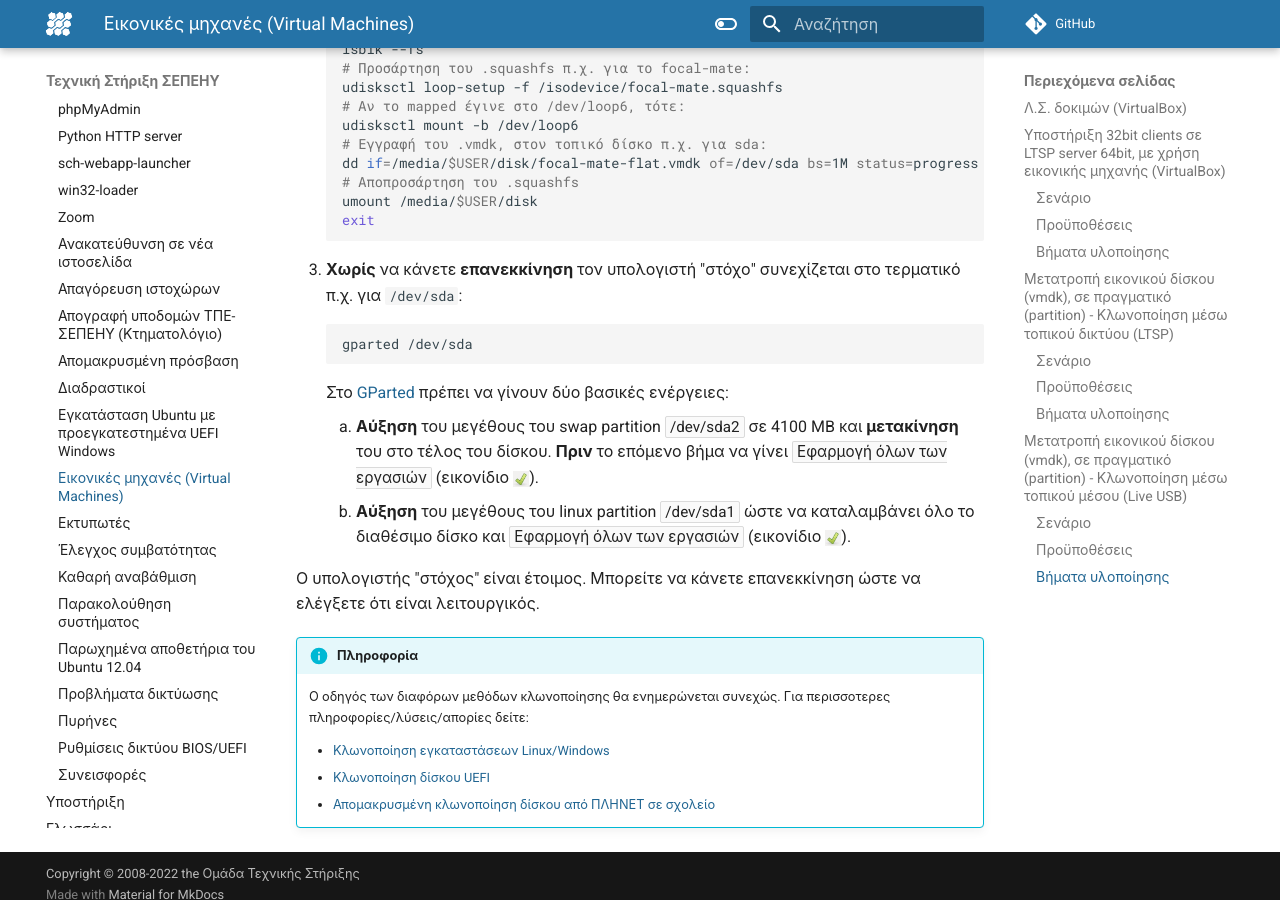
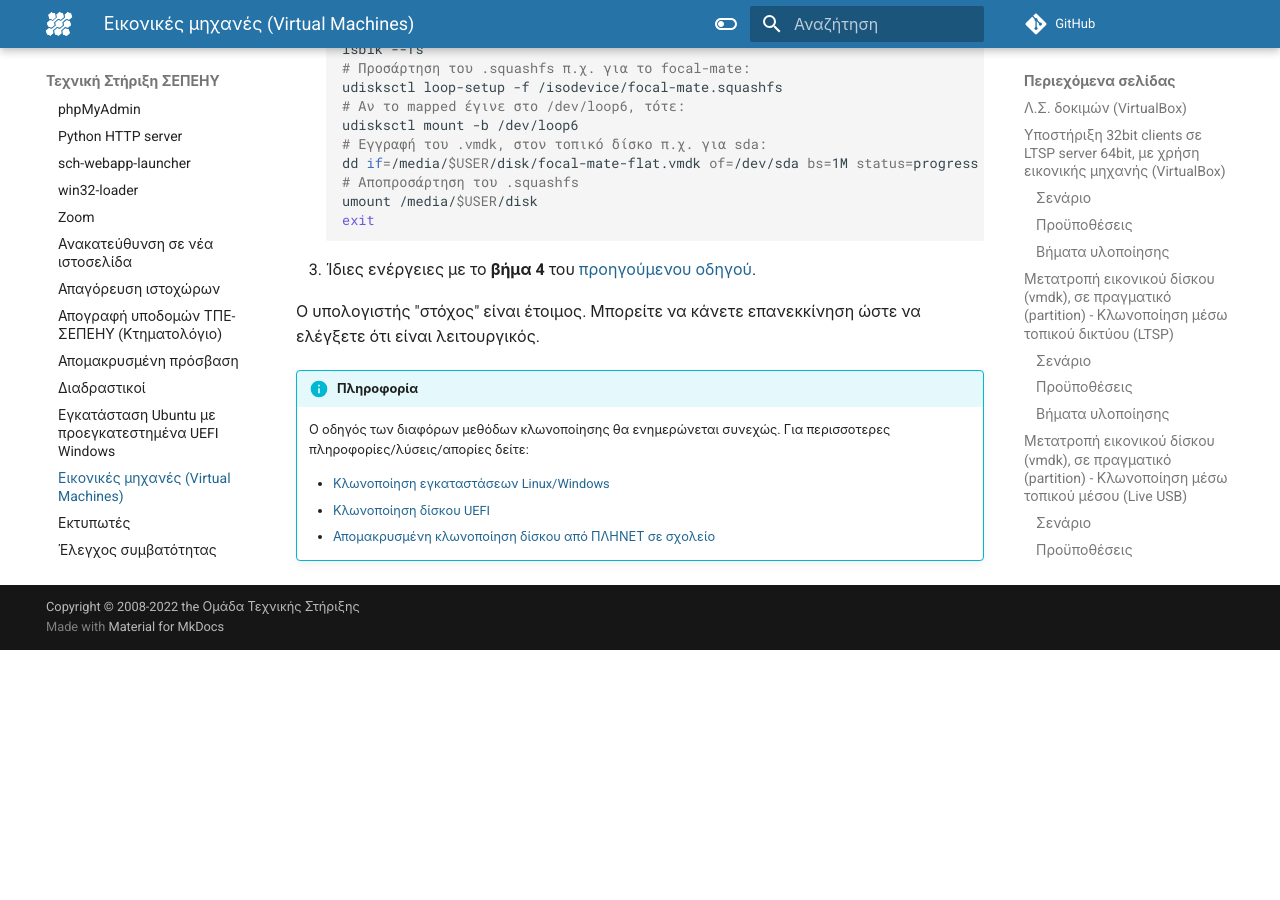
Before and after one commit to siahos/el.ltsp.org, an MkDocs documentation site: the page built from docs/guides/virtual-machines/index.md, in a window 1280 px wide and 900 px high, scrolled down 5512 px. Built offline with MkDocs 1.6.1 and Material for MkDocs 9.7.7, drawn with Linux system fonts in a browser that asks for light colours; comment, search, counter and statistics services are not loaded; after the commit the page ends 6162 px from its top, so only the background shows below that; some of the changed text lies outside the part shown.

Commit message:
update virtual-machines

````diff
--- a/docs/guides/virtual-machines/index.md
+++ b/docs/guides/virtual-machines/index.md
@@ -99,7 +99,7 @@ clients όμως θα εξυπηρετούνται από 32bit εικονικό
             γι' αυτο και **δε χρειάζεται αλλαγές στις ρυθμίσεις δικτύου της**. Έχει
             πρόσβαση στο διαδίκτυο, αλλά βρίσκεται σε άλλο υποδίκτυο (NAT).
 
-        -   Αν και στην εικονική μηχανή θα βρείτε προεγκατεστημένα τον ***Επόπτη*** και
+        -   Αν και στην εικονική μηχανή θα βρείτε προεγκατεστημένο το ***Επόπτης*** και
             τη ***Διαχείριση ΣΕΠΕΗΥ*** τα αγνοείτε. **Η διαχείριση του εργαστηρίου και
             των χρηστών συνεχίζει να γίνεται απο τον 64bit LTSP server**.
 
@@ -167,7 +167,7 @@ server.
         μπορεί να γίνει και όπως περιγράφετε στο 1ο βήμα της ενότητας [Λ.Σ.
         δοκιμών (VirtualBox)](#virtualbox).
 
-### Βήματα υλοποίησης
+### Βήματα υλοποίησης {:#vmdk-partition-lan-ltsp-steps}
 
 1.  [Εκκίνηση από το δίκτυο](../../ltsp/netboot.md) του υπολογιστή "στόχου".
 
@@ -261,24 +261,8 @@ USB), έτσι ώστε στη συνέχεια, να τον χρησιμοπο
     exit
     ```
 
-3.  **Χωρίς** να κάνετε **επανεκκίνηση** τον υπολογιστή "στόχο" συνεχίζεται στο
-    τερματικό π.χ. για `/dev/sda`:
-
-    ```shell
-    gparted /dev/sda
-    ```
-
-    Στο [GParted](../gparted/index.md) πρέπει να γίνουν δύο βασικές ενέργειες:
-
-    1.  **Αύξηση** του μεγέθους του swap partition ***/dev/sda2*** σε 4100 MB
-        και **μετακίνηση** του στο τέλος του δίσκου. **Πριν** το επόμενο βήμα
-        να γίνει ***Εφαρμογή όλων των εργασιών*** (εικονίδιο
-        ![](../gparted/Gparted-apply-new-partition.png#inline)).
-
-    2.  **Αύξηση** του μεγέθους του linux partition ***/dev/sda1*** ώστε να
-        καταλαμβάνει όλο το διαθέσιμο δίσκο και ***Εφαρμογή όλων των
-        εργασιών*** (εικονίδιο
-        ![](../gparted/Gparted-apply-new-partition.png#inline)).
+3.  Ίδιες ενέργειες με το **βήμα 4** του [προηγούμενου
+    οδηγού](#vmdk-partition-lan-ltsp-steps).
 
 Ο υπολογιστής "στόχος" είναι έτοιμος. Μπορείτε να κάνετε επανεκκίνηση ώστε να
 ελέγξετε ότι είναι λειτουργικός.
````
